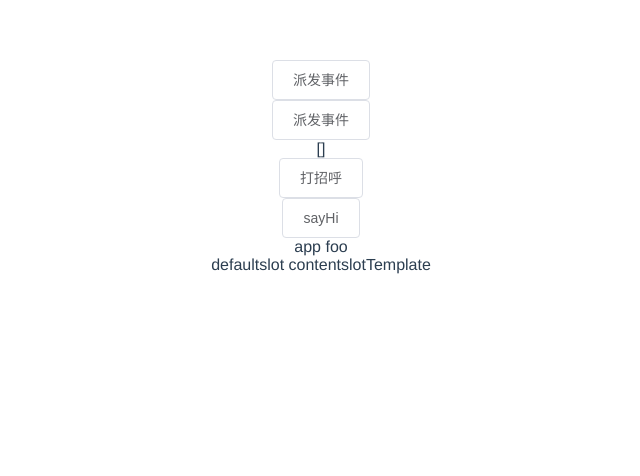
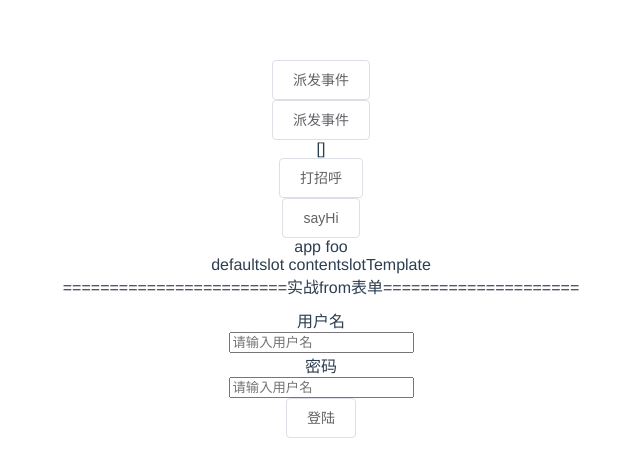
Before and after one commit to Candice0718/vue-project, a Vue app: page / in a window 1280 px wide. Shown: the top 476 px of the page, without its empty margins (319-959 px from the left). Built offline with nearby package versions, Linux system fonts and the light colour scheme.

Commit message:
实战form表单

```diff
--- a/src/App.vue
+++ b/src/App.vue
@@ -24,6 +24,19 @@
        -->
       <template v-slot:title="row" >{{row.title}}</template>
     </slot-template>
+    <!-- 实战from表单 -->
+    <div style="margin-bottom: 10px;">========================实战from表单=====================</div>
+    <kForm :model="model" :rules="rules" ref="kFormRef">
+      <kFormItem label="用户名" prop="username">
+        <kInput v-model="model.username" placeholder="请输入用户名"></kInput>
+      </kFormItem>
+      <kFormItem label="密码" prop="password">
+        <kInput v-model="model.password" placeholder="请输入用户名" type="password"></kInput>
+      </kFormItem>
+      <kFormItem>
+        <el-button @click="onLogin">登陆</el-button>
+      </kFormItem>
+    </kForm>
   </div>
 </template>
 
@@ -36,6 +49,10 @@ import brother2 from '@/components/parent/brother2.vue';
 import HelloWorld from '@/components/HelloWorld.vue';
 import Inject from '@/components/provide/inject.vue';
 import slotTemplate from '@/components/slots/slotTemplate.vue';
+import kForm from '@/components/form/KForm.vue';
+import kFormItem from '@/components/form/KFormItem.vue';
+import kInput from '@/components/form/KInput.vue';
+import Notice from '@/components/Notice.vue'
 
 export default {
   name: 'app',
@@ -47,7 +64,10 @@ export default {
     brother2,
     HelloWorld,
     Inject,
-    slotTemplate
+    slotTemplate,
+    kForm,
+    kFormItem,
+    kInput
   },
   provide() {
     // 隔代传参：用法类似于data
@@ -59,7 +79,16 @@ export default {
   },
   data() {
     return {
-      msg: ''
+      msg: '',
+      value: '',
+      model: {
+        username: '',
+        password: ''
+      },
+      rules: {
+        username: [{required: true, message: '请输入用户名'}],
+        password: [{required: true, message: '请输入密码'}],
+      }
     }
   },
   mounted () {
@@ -76,6 +105,19 @@ export default {
     sayHi(msg) {
       console.log(`msg:${msg}`)
       this.msg = msg
+    },
+    onLogin() {
+      this.$refs.kFormRef.validate(isValid => {
+        if(isValid) {
+          this.$create(Notice, {
+            title: '校验成功',
+            message: '校验成功，请重试！',
+            duration: 3000
+          }).show();
+        } else {
+          alert('校验失败！');
+        }
+      });
     }
   },
 }
--- /dev/null
+++ b/src/components/form/KForm.vue
@@ -0,0 +1,46 @@
+<template>
+  <div>
+    <!-- 指定数据、校验规则 -->
+    <!-- 1.插槽 -->
+    <slot></slot>
+    <!-- 2.数据的传递 provide传递KFormItem这个实例-->
+    <!-- 3.提供全局校验方法 -->
+  </div>
+</template>
+
+<script>
+  export default {
+    // 传递KForm这个实例，方便item获取校验规则
+    provide() {
+      return {
+        form: this
+      }
+    },
+    props: {
+      model: {
+        type: Object,
+        required: true
+      },
+      rules: Object
+    },
+    methods: {
+      validate(cb) {
+        // 表单的全局校验方法
+
+        // 1. 遍历所有FormItem,执行他们的validate方法
+        // tasks是Promise数组
+        const tasks = this.$children
+                        .filter(item => item.prop) // 只有KFormItem存在prop属性才进行校验
+                        .map(item => item.validate());
+
+        Promise.all(tasks)
+          .then(() => cb(true))
+          .catch(() => cb(false));
+      }
+    },
+  }
+</script>
+
+<style lang="scss" scoped>
+
+</style>
--- /dev/null
+++ b/src/components/form/KFormItem.vue
@@ -0,0 +1,67 @@
+<template>
+  <div>
+    <!-- 执行校验(async-validator)、显示错误信息 -->
+    <!-- 1. label的标签 -->
+    <label v-if="label">{{label}}</label>
+    <!-- 2. 插槽 -->
+    <slot></slot>
+    <!-- 3. 错误信息 -->
+    <div v-if="error">{{error}}</div>
+
+  </div>
+</template>
+
+<script>
+  import Schema from 'async-validator';
+  export default {
+    inject: ['form'],
+    props: {
+      label: {
+        type: String,
+        default: ''
+      },
+      prop: String // 校验的字段名称
+    },
+    data() {
+      return {
+        error: ''
+      }
+    },
+    mounted () {
+      this.$on('validate', () => {
+        this.validate()
+      });
+    },
+    methods: {
+      validate() {
+        // 1. 获取校验规则和值
+        const rules = this.form.rules[this.prop];
+        const value = this.form.model[this.prop];
+
+        // 2. 获取校验器，Schema参数，key是校验字段名，值为校验规则
+        const validator = new Schema({[this.prop]: rules});
+
+        // 3. 执行校验，参数1是校验目标, 参数2是回调函数
+        return new Promise((resolve, reject) => {
+          validator.validate({[this.prop]: value}, errors => {
+            if(errors) {
+              // 将错误信息数组中的第一条错误信息打印出来
+              this.error = errors[0].message;
+              reject();
+            } else {
+              // 校验成功之后将错误信息成功清空
+              this.error = '';
+              resolve();
+            }
+          });
+        }).catch(e => {
+          console.log(e)
+        })
+      }
+    },
+  }
+</script>
+
+<style lang="scss" scoped>
+
+</style>
--- /dev/null
+++ b/src/components/form/KInput.vue
@@ -0,0 +1,33 @@
+<template>
+  <div>
+    <!-- 维护数据、实现数据的双向绑定 v-model = @input value-->
+    <!-- v-bind=$attrs 解构父组件的属性-->
+    <!-- #todo v-model在其他组件上实现 -->
+    <input :value="value" @input="onInput" v-bind="$attrs">
+  </div>
+</template>
+
+<script>
+  export default {
+    inheritAttrs: false,
+    props: {
+      value: {
+        type: String,
+        default: ''
+      },
+    },
+    methods: {
+      onInput(e) {
+        this.$emit('input', e.target.value)
+
+        // 实时校验，通知父组件监听
+        // 用$parent强关联，组件的耦合度太高，todo: 需要优化
+        this.$parent.$emit('validate');
+      }
+    },
+  }
+</script>
+
+<style lang="scss" scoped>
+
+</style>
```
